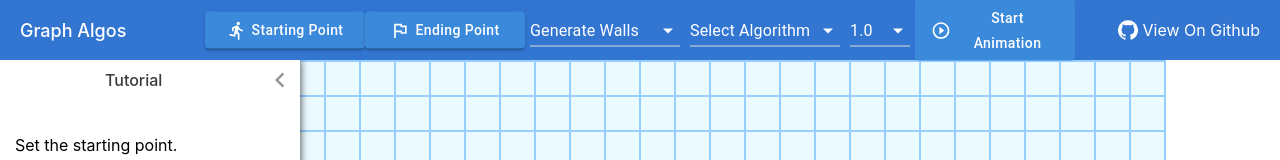
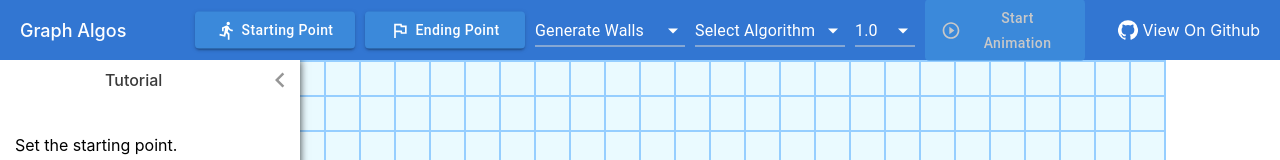
Before and after one commit to DanielJDupont/graph-algos, a Next.js app: page / in a window 1280 px wide. Shown: the top 160 px of the page. Built offline with nearby package versions, Linux system fonts and the light colour scheme.

Commit message:
not allowed

```diff
--- a/components/navbar/inputElements/buttons.module.scss
+++ b/components/navbar/inputElements/buttons.module.scss
@@ -2,7 +2,7 @@
   text-transform: none !important;
   color: white !important;
   background-color: #3b89da !important;
-  margin: 0 5px;
+  margin: 0 5px !important;
   width: 160px;
 
   &.buttonActive {
@@ -10,6 +10,10 @@
     font-weight: 600 !important;
   }
 
+  &.buttonDisabled {
+    color: rgb(200, 200, 200) !important;
+  }
+
   .icon {
     margin-right: 5px;
     font-size: 20px;
--- a/components/navbar/inputElements/buttons.tsx
+++ b/components/navbar/inputElements/buttons.tsx
@@ -88,7 +88,12 @@ export const StartAnimationButton: React.FC = () => {
 
   return (
     <Button
-      className={styles.button}
+      className={clsx(
+        styles.button,
+        (algorithmChoice === AlgorithmChoice.ChooseYourAlgorithm ||
+          isDisplayingAlgorithm) &&
+          styles.buttonDisabled
+      )}
       variant="contained"
       disabled={
         algorithmChoice === AlgorithmChoice.ChooseYourAlgorithm ||
```
